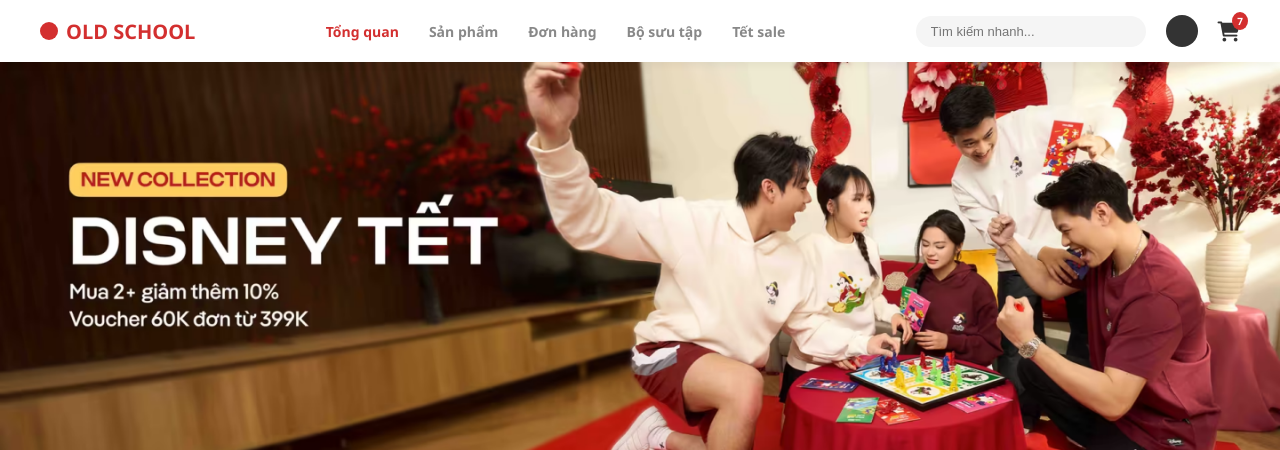
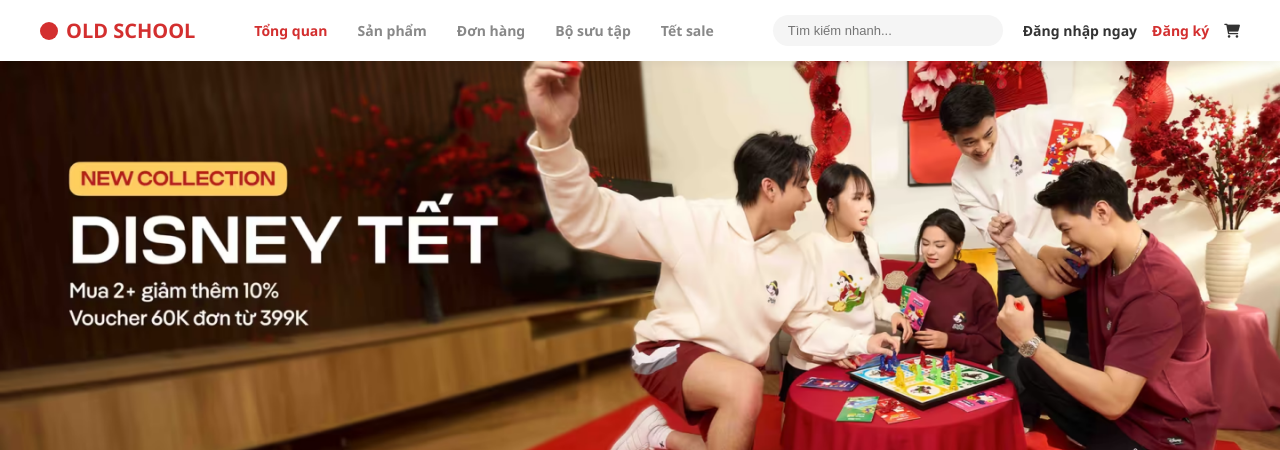
Before and after one commit to loanmta/LTW_N11, a Django app: page / in a window 1280 px wide. Shown: the top 450 px of the page. Run offline with Django 5.2, Linux system fonts and the light colour scheme.

Commit message:
Cập nhật UI trang chủ và hoàn thiện luồng Đăng ký

```diff
--- a/accounts/templates/accounts/home.html
+++ b/accounts/templates/accounts/home.html
@@ -26,7 +26,7 @@
             z-index: 100;
             box-shadow: 0 2px 10px rgba(0,0,0,0.05);
         }
-        .logo { color: #d32f2f; font-weight: 900; font-size: 20px; display: flex; align-items: center; gap: 8px; }
+        .logo { color: #d32f2f; font-weight: 900; font-size: 20px; display: flex; align-items: center; gap: 8px; text-decoration: none;}
         .logo .dot { width: 18px; height: 18px; background: #d32f2f; border-radius: 50%; display: inline-block; }
 
         .nav { display: flex; gap: 30px; font-weight: 600; color: #888; font-size: 14px;}
@@ -36,8 +36,30 @@
 
         .user-section { display: flex; gap: 20px; align-items: center; }
         .search-bar { background: #f5f5f5; border: none; padding: 8px 15px; border-radius: 20px; outline: none; width: 200px; font-size: 13px;}
-        .avatar { width: 32px; height: 32px; background: #333; border-radius: 50%; }
-        .cart-icon { font-size: 20px; color: #333; position: relative; cursor: pointer;}
+
+        /* Chỉnh lại nút Avatar, Login, Logout */
+        .avatar { width: 32px; height: 32px; background: #333; border-radius: 50%; cursor: pointer;}
+        .auth-links { display: flex; gap: 15px; align-items: center; }
+        .auth-links a, .btn-logout {
+            font-weight: bold;
+            font-size: 14px;
+            text-decoration: none;
+            cursor: pointer;
+            transition: 0.2s;
+        }
+        .link-login { color: #333; }
+        .link-login:hover { color: #d32f2f; }
+        .link-register { color: #d32f2f; }
+        .btn-logout {
+            background: none;
+            border: none;
+            color: #888;
+            padding: 0;
+            font-family: inherit;
+        }
+        .btn-logout:hover { color: #d32f2f; }
+
+        .cart-icon { font-size: 20px; color: #333; position: relative; cursor: pointer; text-decoration: none;}
         .cart-badge { position: absolute; top: -6px; right: -8px; background: #d32f2f; color: white; border-radius: 50%; padding: 2px 5px; font-size: 10px; font-weight: bold;}
 
         /* --- BANNER --- */
@@ -69,7 +91,7 @@
         .product-card { background: transparent; cursor: pointer; }
 
         .product-img-box {
-            background-color: white; /* Nền trắng bo góc cho từng ảnh */
+            background-color: white;
             border-radius: 15px;
             overflow: hidden;
             height: 250px;
@@ -81,7 +103,6 @@
         .product-card:hover .product-img-box { transform: translateY(-5px); box-shadow: 0 10px 20px rgba(0,0,0,0.05); }
         .product-img { width: 100%; height: 100%; object-fit: cover; }
 
-        /* Chấm màu (Swatches) */
         .color-swatches { display: flex; gap: 6px; margin: 10px 0 5px 0; height: 12px;}
         .swatch { width: 20px; height: 10px; border-radius: 5px; }
 
@@ -92,7 +113,7 @@
 <body>
 
     <header class="header">
-        <div class="logo"><span class="dot"></span> OLD SCHOOL</div>
+        <a href="/" class="logo"><span class="dot"></span> OLD SCHOOL</a>
         <div class="nav">
             <span class="active">Tổng quan</span>
             <span>Sản phẩm</span>
@@ -100,15 +121,37 @@
             <span>Bộ sưu tập</span>
             <span>Tết sale</span>
         </div>
+
         <div class="user-section">
             <input type="text" class="search-bar" placeholder="Tìm kiếm nhanh...">
-            <div class="avatar"></div>
-            <div class="cart-icon">
+
+            {% if user.is_authenticated %}
+                <a href="#" title="Trang cá nhân của {{ user.username }}">
+                    <div class="avatar"></div>
+                </a>
+
+                <form method="post" action="{% url 'logout' %}" style="display:inline;">
+                    {% csrf_token %}
+                    <button type="submit" class="btn-logout" title="Đăng xuất">
+                        <i class="fas fa-sign-out-alt"></i> </button>
+                </form>
+
+            {% else %}
+                <div class="auth-links">
+                    <a href="{% url 'login' %}" class="link-login">Đăng nhập ngay</a>
+                    <a href="{% url 'register' %}" class="link-register">Đăng ký</a>
+            {% endif %}
+
+            <a href="#" class="cart-icon">
                 <i class="fas fa-shopping-cart"></i>
+
+                {% if user.is_authenticated %}
                 <span class="cart-badge">7</span>
-            </div>
+                {% endif %}
+
+            </a>
         </div>
-    </header>
+        </header>
 
     <div class="banner-container">
         <img class="banner-img" src="/static/accounts/banner.png" alt="Banner Disney Tết">
```
